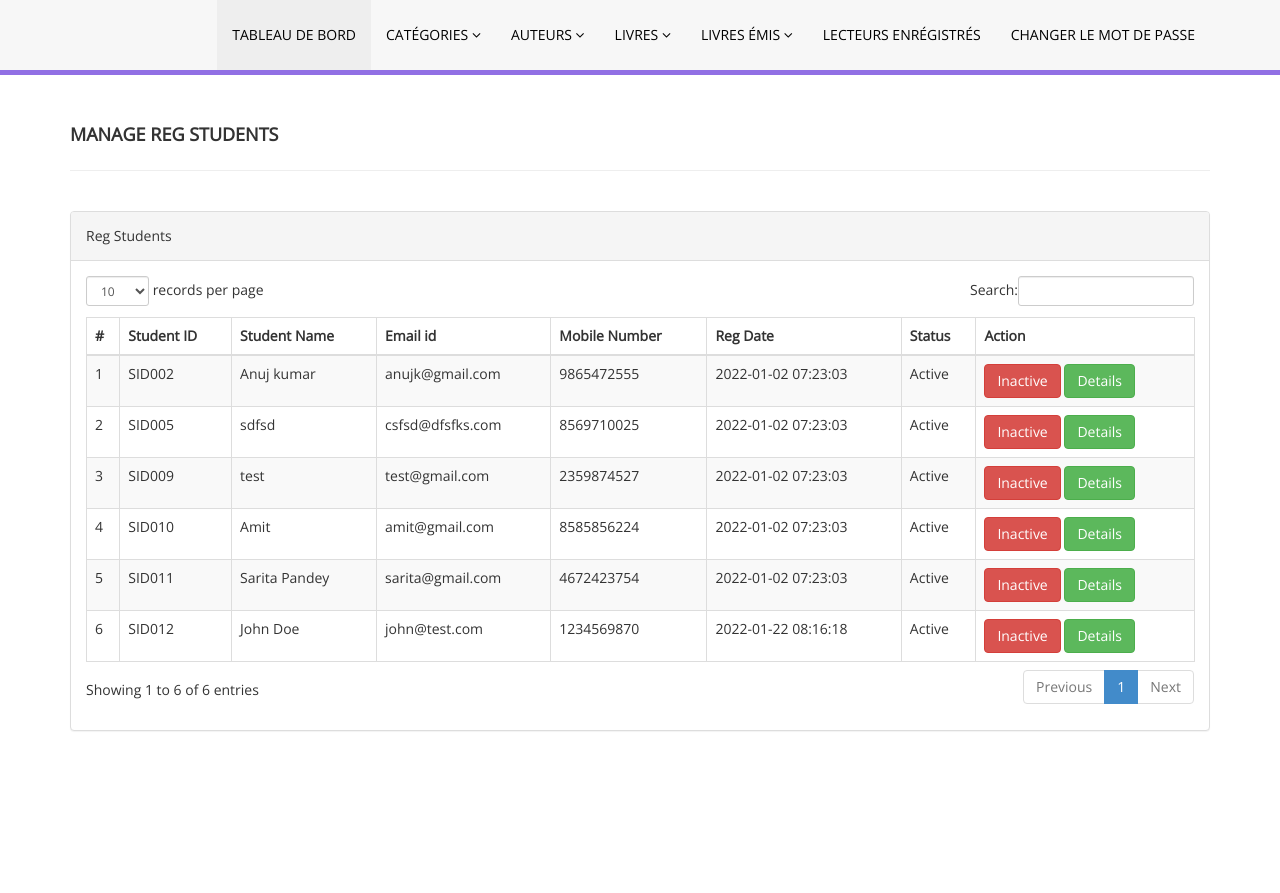
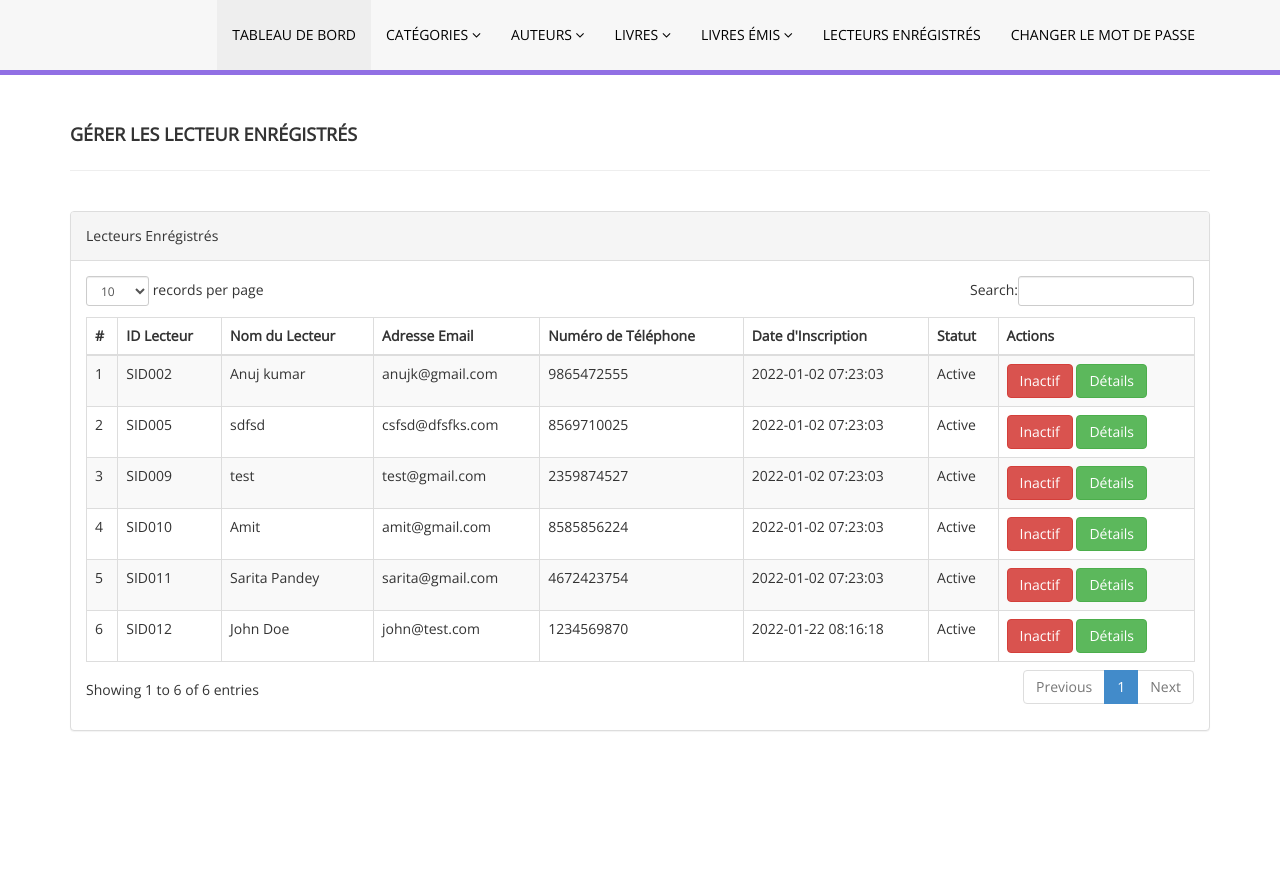
Before and after one commit to fhermas22/GesLib, a PHP site: page /admin/reg-students.php in a window 1280 px wide. Shown: the part 90-983 px from the top of the page. Run offline with PHP 8.4, Linux system fonts and the light colour scheme; a user stored in the database is signed in; data comes from the database, SQL or seed files in the repository.

Commit message:
Modification de la page de gestion des lecteurs

```diff
--- a/GesLIB/admin/reg-students.php
+++ b/GesLIB/admin/reg-students.php
@@ -45,7 +45,7 @@ header('location:reg-students.php');
     <meta name="viewport" content="width=device-width, initial-scale=1, maximum-scale=1" />
     <meta name="description" content="" />
     <meta name="author" content="" />
-    <title>Online Library Management System | Manage Reg Students</title>
+    <title>GesLib | Gestion des Lecteurs Enrégistrés</title>
     <!-- BOOTSTRAP CORE STYLE  -->
     <link href="assets/css/bootstrap.css" rel="stylesheet" />
     <!-- FONT AWESOME STYLE  -->
@@ -66,7 +66,7 @@ header('location:reg-students.php');
          <div class="container">
         <div class="row pad-botm">
             <div class="col-md-12">
-                <h4 class="header-line">Manage Reg Students</h4>
+                <h4 class="header-line">Gérer les Lecteur Enrégistrés</h4>
     </div>
 
 
@@ -76,7 +76,7 @@ header('location:reg-students.php');
                     <!-- Advanced Tables -->
                     <div class="panel panel-default">
                         <div class="panel-heading">
-                          Reg Students
+                          Lecteurs Enrégistrés
                         </div>
                         <div class="panel-body">
                             <div class="table-responsive">
@@ -84,13 +84,13 @@ header('location:reg-students.php');
                                     <thead>
                                         <tr>
                                             <th>#</th>
-                                            <th>Student ID</th>
-                                            <th>Student Name</th>
-                                            <th>Email id </th>
-                                            <th>Mobile Number</th>
-                                            <th>Reg Date</th>
-                                            <th>Status</th>
-                                            <th>Action</th>
+                                            <th>ID Lecteur</th>
+                                            <th>Nom du Lecteur</th>
+                                            <th>Adresse Email </th>
+                                            <th>Numéro de Téléphone</th>
+                                            <th>Date d'Inscription</th>
+                                            <th>Statut</th>
+                                            <th>Actions</th>
                                         </tr>
                                     </thead>
                                     <tbody>
@@ -122,13 +122,13 @@ foreach($results as $result)
                                             <td class="center">
 <?php if($result->Status==1)
  {?>
-<a href="reg-students.php?inid=<?php echo htmlentities($result->id);?>" onclick="return confirm('Are you sure you want to block this student?');" >  <button class="btn btn-danger"> Inactive</button>
+<a href="reg-students.php?inid=<?php echo htmlentities($result->id);?>" onclick="return confirm('Voulez-vous vraiment bloquer ce lecteur ?');" >  <button class="btn btn-danger"> Inactif</button>
 <?php } else {?>
 
-<a href="reg-students.php?id=<?php echo htmlentities($result->id);?>" onclick="return confirm('Are you sure you want to active this student?');"><button class="btn btn-primary"> Active</button>
+<a href="reg-students.php?id=<?php echo htmlentities($result->id);?>" onclick="return confirm('Voulez-vous vraiment activer cet lecteur ?');"><button class="btn btn-primary"> Actif</button>
                                             <?php } ?>
 
-<a href="student-history.php?stdid=<?php echo htmlentities($result->StudentId);?>"><button class="btn btn-success"> Details</button>
+<a href="student-history.php?stdid=<?php echo htmlentities($result->StudentId);?>"><button class="btn btn-success"> Détails</button>
 
 
                                             </td>
```
